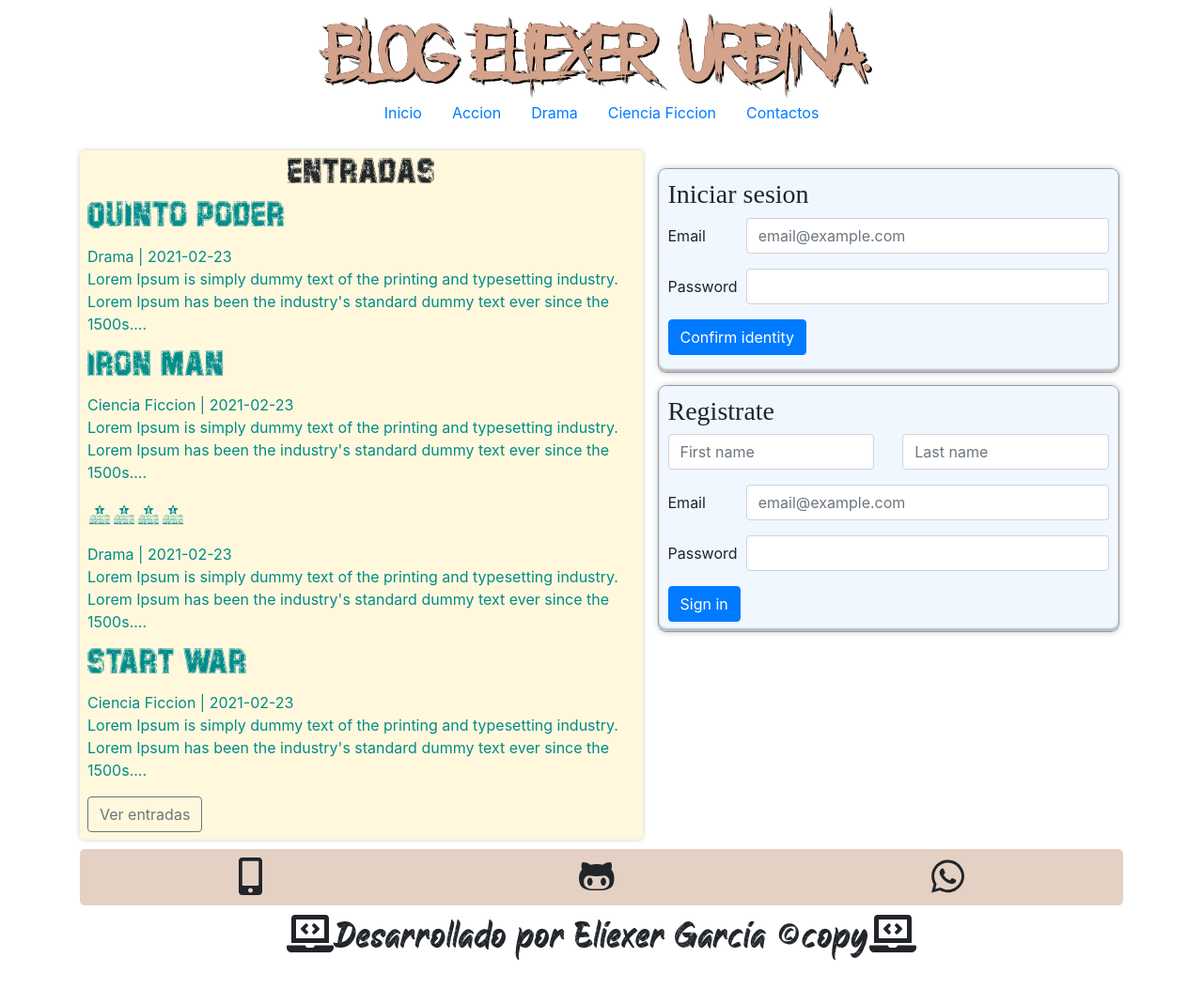
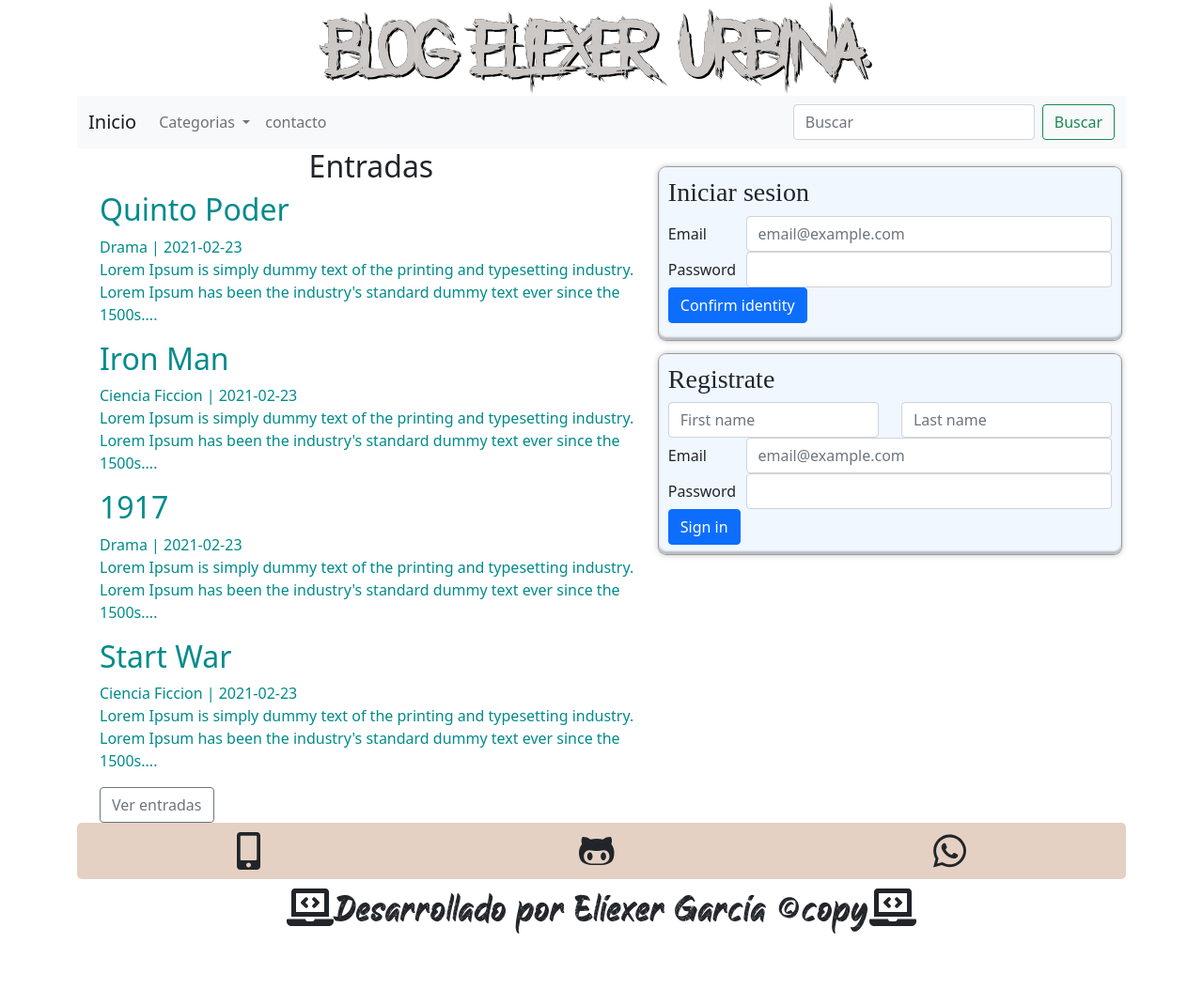
Before and after one commit to davidugarcia/inputmovies, a PHP site: page / in a window 1280 px wide. Shown: the whole page at 94% size. After the commit the page ends 994 px from the top, so only its background shows below. Run offline with PHP 8.4, Linux system fonts and the light colour scheme; data comes from the database, SQL or seed files in the repository; some libraries are stand-ins or nearby versions.

Commit message:
modificando encabezado
Signed-off-by: Edug <davidugarcia007@gmail.com>

```diff
--- a/include/encabezado.php
+++ b/include/encabezado.php
@@ -12,8 +12,8 @@
    <link rel="stylesheet" href="inicio.css">
 
    <!--boostrap-->
-   <link rel="stylesheet" href="https://stackpath.bootstrapcdn.com/bootstrap/4.4.1/css/bootstrap.min.css"
-      integrity="sha384-Vkoo8x4CGsO3+Hhxv8T/Q5PaXtkKtu6ug5TOeNV6gBiFeWPGFN9MuhOf23Q9Ifjh" crossorigin="anonymous">
+   <link href="https://cdn.jsdelivr.net/npm/bootstrap@5.0.0-beta2/dist/css/bootstrap.min.css" rel="stylesheet"
+      integrity="sha384-BmbxuPwQa2lc/FVzBcNJ7UAyJxM6wuqIj61tLrc4wSX0szH/Ev+nYRRuWlolflfl" crossorigin="anonymous">
 
    <!--fontaawesome-->
    <script defer src="https://use.fontawesome.com/releases/v5.8.0/js/all.js"
@@ -23,24 +23,37 @@
 
 <body>
 
-   <div class="container contenedor">
+   <div class="container">
 
-   <!--header pagina-->
+      <!--header-->
       <header id="" class="text-center">
-
-      <h1 class = "logo">
+         <h1 class="logo">
             BLog Eliexer Urbina.
          </h1>
-
       </header>
 
       <!--navbar-->
-   <nav id="menu">
-      <ul class="nav justify-content-center">
-         <li class="nav-item">
-            <a class="nav-link active" href="index.php">Inicio</a>
-         </li>
+      <nav class="navbar navbar-expand-lg navbar-light bg-light">
+         <div class="container-fluid">
 
+            <a class="navbar-brand" href="index.php">Inicio</a>
+
+            <button class="navbar-toggler" type="button" data-bs-toggle="collapse"
+               data-bs-target="#navbarSupportedContent" aria-controls="navbarSupportedContent" aria-expanded="false"
+               aria-label="Toggle navigation">
+               <span class="navbar-toggler-icon"></span>
+            </button>
+
+            <div class="collapse navbar-collapse" id="navbarSupportedContent">
+               <ul class="navbar-nav me-auto mb-2 mb-lg-0">
+
+                  <li class="nav-item dropdown">
+                     <a class="nav-link dropdown-toggle" href="#" id="navbarDropdown" role="button"
+                        data-bs-toggle="dropdown" aria-expanded="false">
+                        Categorias
+                     </a>
+
+                     <ul class="dropdown-menu" aria-labelledby="navbarDropdown">
                         <?php
                            // function ubicada en helper.php con parametro de variable $con conexion.php
                            // function recibe todos los campos de la tabla categorias
@@ -48,21 +61,25 @@
 					            if(!empty($categorias)):
 					            while($category = mysqli_fetch_assoc($categorias)):
 				            ?>
-                  <li class="nav-item">
-                     <!--realiza enlace hacia el archivo con la url categoria.php?id= -->
-                     <a class="nav-link" href="categoria.php?id=<?=$category['id']?>">
-                     <?=$category['nombre']?>
-                     </a>
-                  </li>
+                           <li><a class="dropdown-item" href="categoria.php?id=<?=$category['id']?>"><?=$category['nombre']?></a></li>
                         <?php
                            endwhile;
                            endif;
 				            ?>
+                     </ul>
+                  </li>
 
                   <li class="nav-item">
-            <a class="nav-link" href="#">Contactos</a>
+                     <a class="nav-link" href="#">contacto</a>
                   </li>
+
                </ul>
+               <form class="d-flex">
+                  <input class="form-control me-2" type="search" placeholder="Buscar" aria-label="Search">
+                  <button class="btn btn-outline-success" type="submit">Buscar</button>
+               </form>
+            </div>
+         </div>
       </nav>
 
       <div class="contenedor">
--- a/include/pie.php
+++ b/include/pie.php
@@ -29,11 +29,8 @@
    <script src="https://code.jquery.com/jquery-3.4.1.slim.min.js"
       integrity="sha384-J6qa4849blE2+poT4WnyKhv5vZF5SrPo0iEjwBvKU7imGFAV0wwj1yYfoRSJoZ+n" crossorigin="anonymous">
    </script>
-   <script src="https://cdn.jsdelivr.net/npm/popper.js@1.16.0/dist/umd/popper.min.js"
-      integrity="sha384-Q6E9RHvbIyZFJoft+2mJbHaEWldlvI9IOYy5n3zV9zzTtmI3UksdQRVvoxMfooAo" crossorigin="anonymous">
-   </script>
-   <script src="https://stackpath.bootstrapcdn.com/bootstrap/4.4.1/js/bootstrap.min.js"
-      integrity="sha384-wfSDF2E50Y2D1uUdj0O3uMBJnjuUD4Ih7YwaYd1iqfktj0Uod8GCExl3Og8ifwB6" crossorigin="anonymous">
-   </script>
+
+   <!-- JavaScript Bundle with Popper -->
+   <script src="https://cdn.jsdelivr.net/npm/bootstrap@5.0.0-beta2/dist/js/bootstrap.bundle.min.js" integrity="sha384-b5kHyXgcpbZJO/tY9Ul7kGkf1S0CWuKcCD38l8YkeH8z8QjE0GmW1gYU5S9FOnJ0" crossorigin="anonymous"></script>
    </body>
    </html>
--- a/index.php
+++ b/index.php
@@ -1,8 +1,10 @@
 <?php require_once 'include/encabezado.php'; ?>
-<!--sidebar-->
-<!--formulario-->
 <?php require_once 'include/formul.php'; ?>
-<div class="principal">
+
+<div class="container">
+
+   <div class="row">
+      <div class="col-lg-12">
 
          <h2 class="text-center">Entradas</h2>
 
@@ -33,6 +35,12 @@
                <button type="button" class="btn btn-outline-secondary">Ver entradas</button>
             </a>
          </div>
+
+      </div>
+
+   </div>
+
+
 </div>
 <!--footer-->
 <?php require_once 'include/pie.php'; ?>
--- a/inicio.css
+++ b/inicio.css
@@ -32,24 +32,16 @@
 }
 
 
-/*contenedor*/
-
-.contenedor {
-    min-height: auto;
-    margin: 5px auto;
-    margin-top: 20px;
-    margin-bottom: 10px;
-}
-
-
-/*header pagina*/
+/*header*/
 
 .logo {
     font-family: "eli";
-    color: #d4a38c;
+    color: #d0ccc9fa;
     text-shadow: 0px 0px 0px black, 1px 1px 0px black, 2px 2px 0px black;
     font-size: 60px;
     text-decoration: none;
+    margin-top: 15px;
+    margin-bottom: 15px;
 }
 
 .logo:hover {
```
Lines whose indentation alone changed are shown as unchanged.
